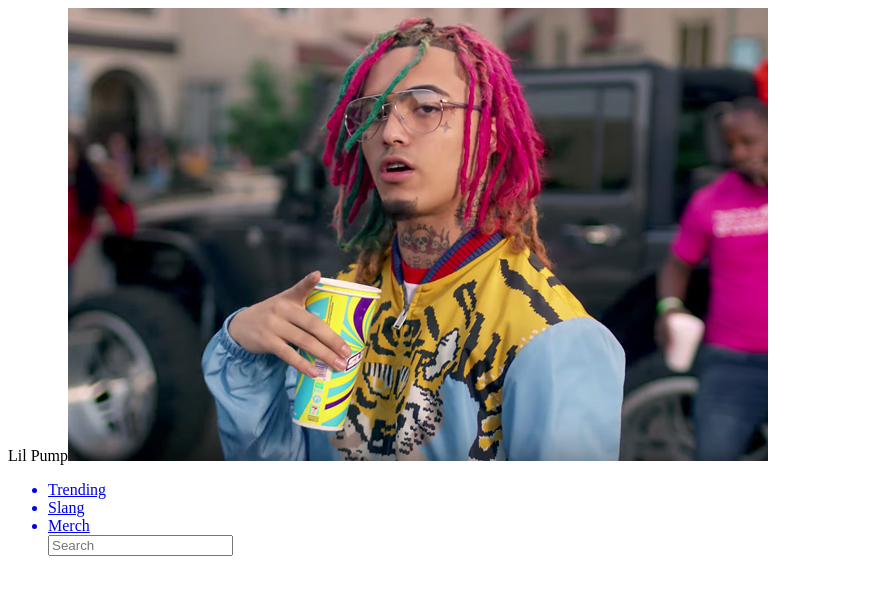
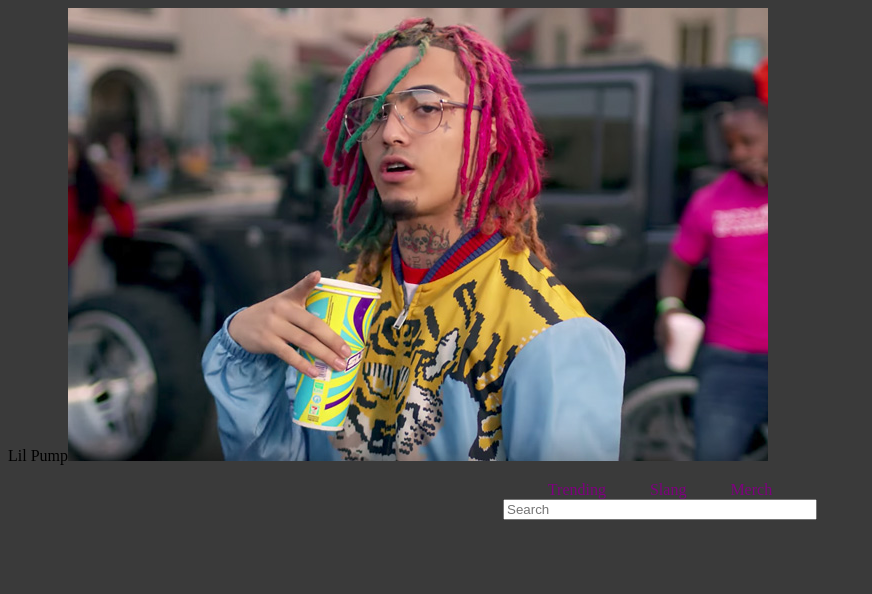
Before and after one commit to Nhoward388/Soundcloud-Soloists, a plain HTML site: page index.html in a window 1280 px wide. Shown: the whole page, without its empty margins (0-872 px from the left). Drawn offline with Linux system fonts and the light colour scheme.

Commit message:
Styles Updates
Added styles to nav, background color, padding, and anchor tags.

```diff
--- /dev/null
+++ b/Styles.css
@@ -0,0 +1,23 @@
+html {
+  background-color: rgb(58, 58, 58);
+}
+
+nav {
+  display: inline;
+  text-align: center;
+  width: 60%;
+}
+
+a, input {
+  width: 25%;
+}
+
+a {
+  text-decoration: none;
+  color: purple;
+  padding: 20px;
+}
+
+a:hover {
+  color: green;
+}
--- a/index.html
+++ b/index.html
@@ -1,18 +1,21 @@
 <!DOCTYPE html>
 <html>
+<link rel="stylesheet" href="Styles.css">
+
 <head>
   <meta charset="utf-8">
   <title>Soundcloud Soloists</title>
 </head>
+
 <body>
   <header>
-      <h1#header>Lil Pump<img src="lil_pump.jpg" alt=""/></h1>
+    <h1#header>Lil Pump<img src="lil_pump.jpg" alt="" /></h1>
   </header>
-    <nav#horizontal>
+  <nav>
     <ul>
-        <a href="#"><li>Trending</li></a>
-        <a href="#"><li>Slang</li></a>
-        <a href="#"><li>Merch</li></a>
+      <a href="#">Trending</a>
+      <a href="#">Slang</a>
+      <a href="#">Merch</a>
       <form class="" action="index.html" method="post">
         <input type="text" name="rapper" id="search" placeholder="Search">
       </form>
@@ -20,4 +23,5 @@
   </nav>
 
 </body>
+
 </html>
```
Lines whose indentation alone changed are shown as unchanged.
